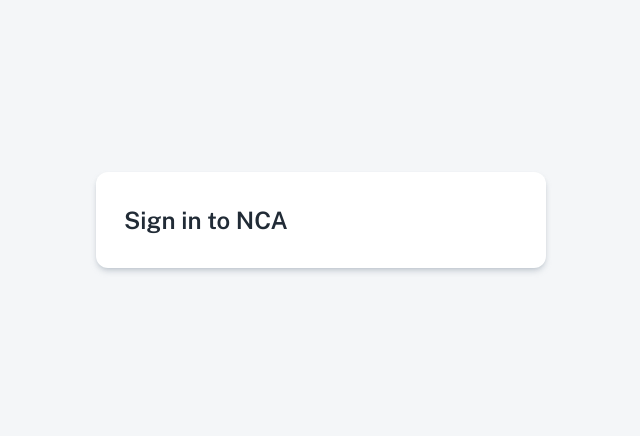
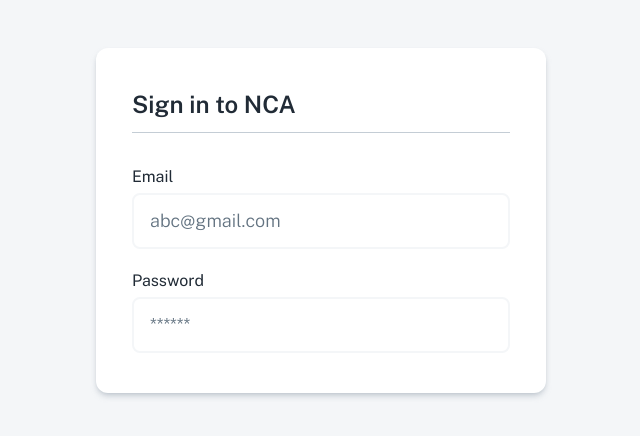
Before and after one commit to kunal2902/rent-buddy-admin, a Next.js app: page /login in a window 1280 px wide. Shown: the part 180-616 px from the top of the page, without its empty margins (319-959 px from the left). Built offline with nearby package versions, Linux system fonts and the light colour scheme.

Commit message:
feat: :sparkles: add text input

```diff
--- a/app/globals.css
+++ b/app/globals.css
@@ -1,6 +1,10 @@
-@import url('https://fonts.googleapis.com/css2?family=Public+Sans:ital,wght@0,100..900;1,100..900&display=swap');
-@import url('https://fonts.googleapis.com/css2?family=Barlow:ital,wght@0,100;0,200;0,300;0,400;0,500;0,600;0,700;0,800;0,900;1,100;1,200;1,300;1,400;1,500;1,600;1,700;1,800;1,900&display=swap');
+@import url("https://fonts.googleapis.com/css2?family=Public+Sans:ital,wght@0,100..900;1,100..900&display=swap");
+@import url("https://fonts.googleapis.com/css2?family=Barlow:ital,wght@0,100;0,200;0,300;0,400;0,500;0,600;0,700;0,800;0,900;1,100;1,200;1,300;1,400;1,500;1,600;1,700;1,800;1,900&display=swap");
 
 @tailwind base;
 @tailwind components;
 @tailwind utilities;
+
+* {
+	transition: all 0.2s ease-in-out;
+}
--- a/app/login/page.tsx
+++ b/app/login/page.tsx
@@ -2,7 +2,7 @@
 
 const LoginPage = () => {
 	return (
-		<div className="w-full min-h-screen flex bg-light-background-natural flex-col items-center justify-center font-public-sans">
+		<div className="w-full min-h-screen flex bg-light-background-natural flex-col items-center justify-center font-public-sans px-4">
 			<LoginContainer />
 		</div>
 	);
--- /dev/null
+++ b/components/elements/index.ts
@@ -0,0 +1 @@
+export * from "./text-input/index";
--- /dev/null
+++ b/components/elements/text-input/index.ts
@@ -0,0 +1 @@
+export { default as TextInput } from "./text-input";
--- /dev/null
+++ b/components/elements/text-input/text-input.tsx
@@ -0,0 +1,48 @@
+import { twMerge } from "tailwind-merge";
+
+interface Props {
+	className?: string;
+	value: string;
+	onChange: (e: React.ChangeEvent<HTMLInputElement>) => void;
+	title: string;
+	titleClassName?: string;
+	placeholder?: string;
+	inputClassName?: string;
+}
+
+const TextInput = (props: Props) => {
+	const {
+		title,
+		titleClassName,
+		value,
+		onChange,
+		className,
+		placeholder,
+		inputClassName,
+	} = props;
+
+	return (
+		<div className={twMerge("w-full flex flex-col items-start", className)}>
+			<p
+				className={twMerge(
+					"font-public-sans text-light-primary-text",
+					titleClassName
+				)}
+			>
+				{title}
+			</p>
+
+			<input
+				className={twMerge(
+					"w-full px-4 border-2 border-grey-200 hover:border-gray-800 focus:border-primary-main mt-1 py-3 rounded-lg outline-none text-lg font-base text-light-primary-text placeholder:text-light-secondary-text font-light",
+					inputClassName
+				)}
+				value={value}
+				onChange={onChange}
+				placeholder={placeholder}
+			/>
+		</div>
+	);
+};
+
+export default TextInput;
--- a/components/login-page/index.ts
+++ b/components/login-page/index.ts
@@ -1 +1 @@
-export * from "./login-container";
+export * from "./login-container/index";
--- /dev/null
+++ b/components/login-page/login-container/hook.ts
@@ -0,0 +1,19 @@
+import { useState } from "react";
+
+export const useLoginContainer = () => {
+	const [email, setEmail] = useState<string>("");
+	const [password, setPassword] = useState<string>("");
+
+	const onTextChange =
+		(setState: React.Dispatch<React.SetStateAction<string>>) =>
+		(e: React.ChangeEvent<HTMLInputElement>) => {
+			setState(e.target.value);
+		};
+
+	return {
+		email,
+		onEmailChange: onTextChange(setEmail),
+		password,
+		onPasswordChange: onTextChange(setPassword),
+	};
+};
--- a/components/login-page/login-container/login-container.tsx
+++ b/components/login-page/login-container/login-container.tsx
@@ -1,11 +1,35 @@
 "use client";
 
+import { TextInput } from "@/components/elements";
+import { useLoginContainer } from "./hook";
+
 const LoginContainer = () => {
+	const { email, onEmailChange, password, onPasswordChange } =
+		useLoginContainer();
+
 	return (
-		<div className="w-full sm:max-w-[450px] flex flex-col bg-light-background-paper rounded-xl px-7 py-8 shadow-md shadow-grey-500/40">
+		<div className="w-full sm:max-w-[450px] flex flex-col bg-light-background-paper rounded-xl px-9 py-10 shadow-md shadow-grey-500/40">
 			<h1 className="text-2xl font-semibold text-light-primary-text">
 				Sign in to NCA
 			</h1>
+
+			<hr className="my-3 border-t border-t-grey-400" />
+
+			<TextInput
+				title="Email"
+				value={email}
+				onChange={onEmailChange}
+				className="mt-5"
+				placeholder="abc@gmail.com"
+			/>
+
+			<TextInput
+				title="Password"
+				value={password}
+				onChange={onPasswordChange}
+				className="mt-5"
+				placeholder="******"
+			/>
 		</div>
 	);
 };
```
Also changed, not shown: assets/images/logo.png (added).
